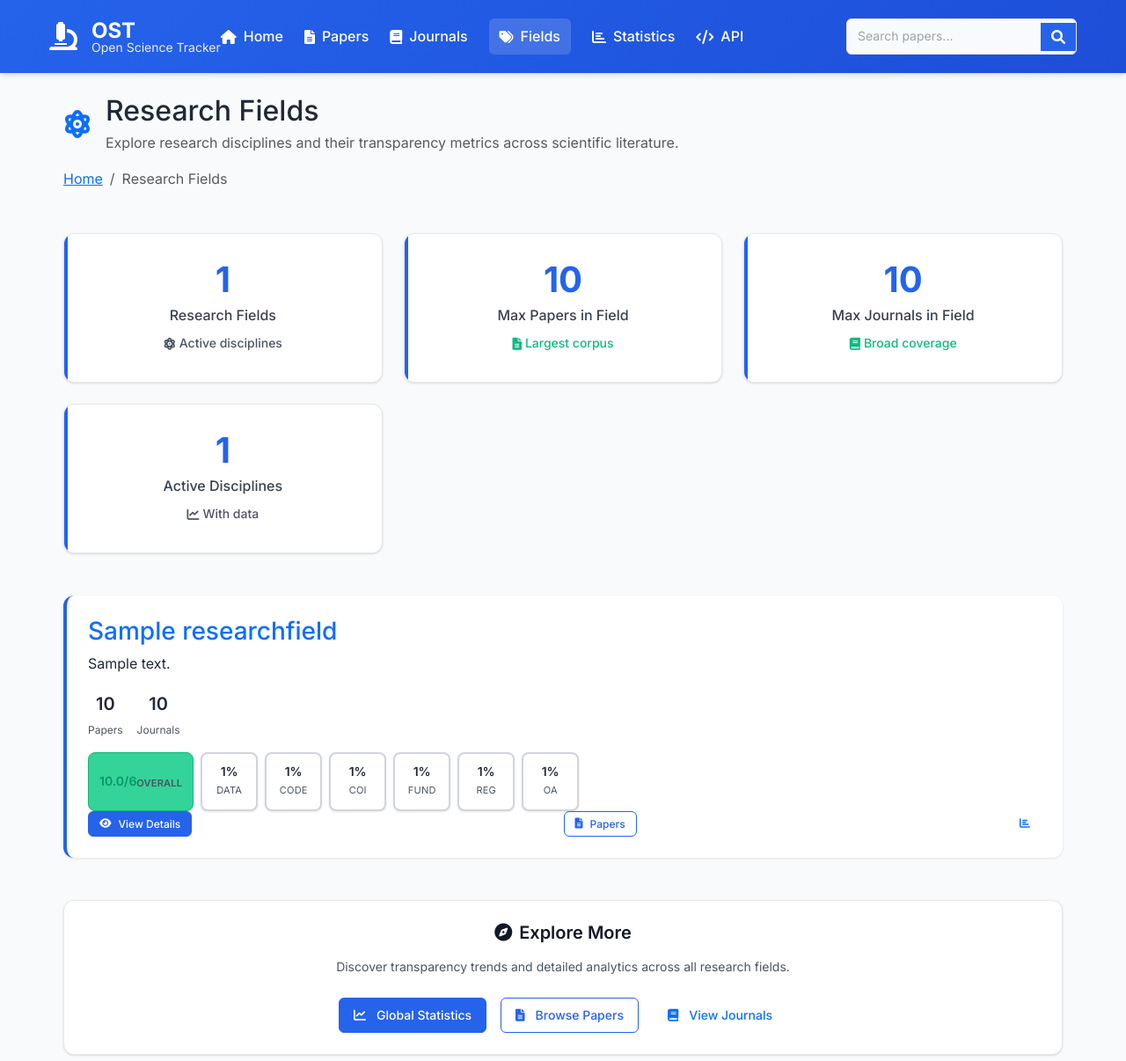
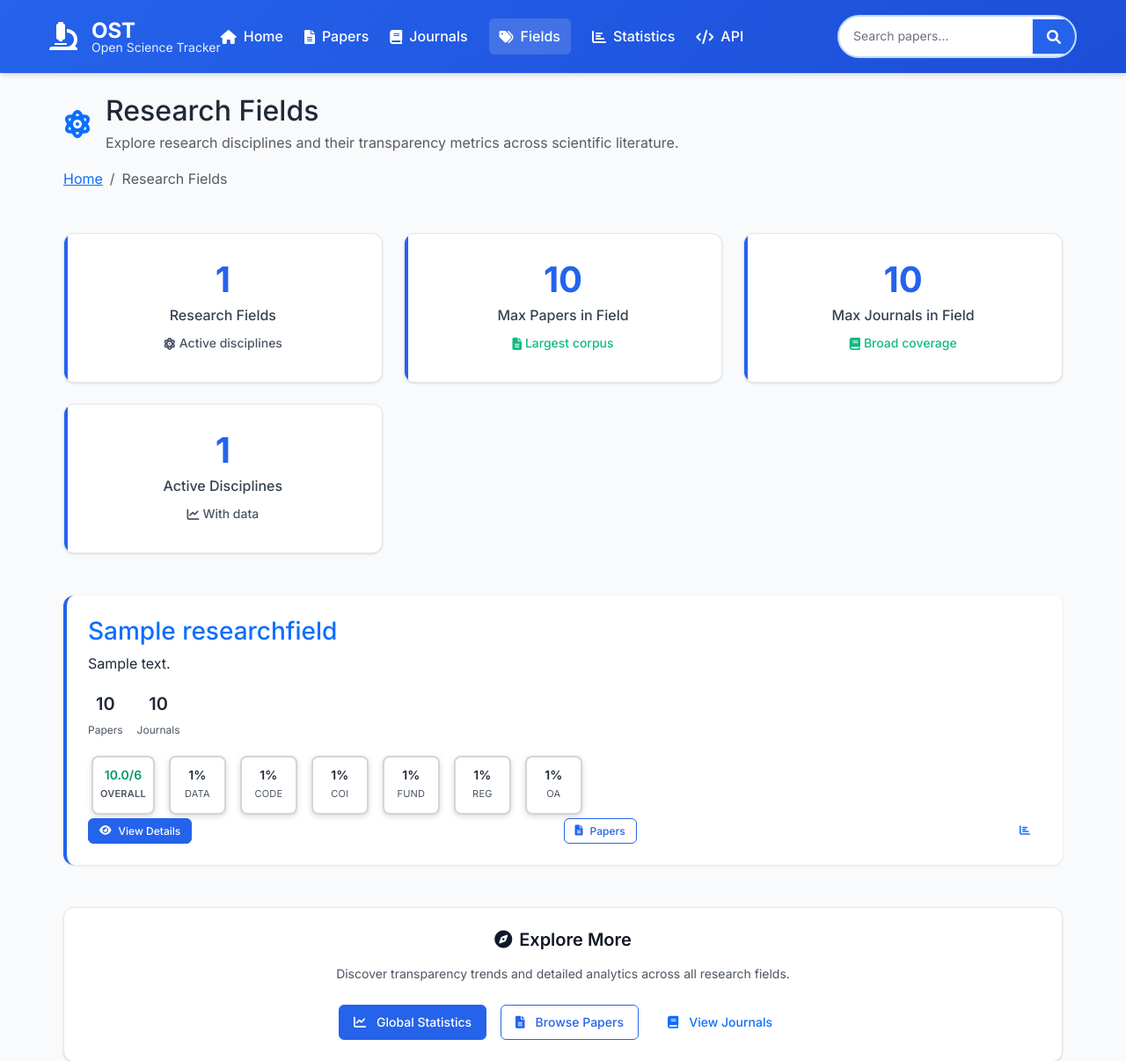
Before and after one commit to choxos/OpenScienceTracker, a Django app: page /fields/ in a window 1280 px wide. Shown: the top 1206 px of the page at 88% size. Run offline with Django 5.2, Linux system fonts and the light colour scheme; tables that the repository leaves empty hold one stand-in row (values such as "Sample post"); parts of the project's set-up code (start-up, migrations or seed data) failed here and were passed over.

Commit message:
🎨 Force visible metric boxes and enhance search bar styling
🔧 Fixed: Metric Boxes Now Definitely Visible
- Added !important declarations to force CSS precedence
- Strengthened borders with 2px solid gray (#d1d5db)
- Enhanced box shadows for better depth and visibility
- Added margins for proper spacing between boxes
- Forced white backgrounds and proper display properties

🔍 Enhanced Search Bar: Blue Theme
- Modern rounded design (25px border-radius)
- Blue gradient button with shadows and hover effects
- Blue-tinted borders and focus states
- Enhanced padding and typography
- Professional blue color scheme matching app theme

💪 CSS Specificity Solution:
- Used !important to override any conflicting styles
- Hardcoded color values to ensure consistency
- Forced display and layout properties
- Enhanced box shadows for prominence

✨ User Experience:
- Metric boxes now definitely visible with strong borders
- Search bar has premium blue styling with animations
- Consistent visual hierarchy across all field displays
- Professional, modern appearance

No more invisible boxes! 📦🔍

```diff
--- a/static/css/xera-unified-theme.css
+++ b/static/css/xera-unified-theme.css
@@ -909,47 +909,54 @@ body {
 .xera-search-group {
   display: flex;
   align-items: center;
-  background: var(--xera-gray-50);
-  border: 1px solid var(--xera-gray-200);
-  border-radius: var(--xera-border-radius-sm);
+  background: white;
+  border: 2px solid var(--xera-primary-200);
+  border-radius: 25px;
   transition: var(--xera-transition);
   overflow: hidden;
+  box-shadow: 0 2px 8px rgba(59, 130, 246, 0.1);
 }
 
 .xera-search-group:focus-within {
   border-color: var(--xera-primary);
-  box-shadow: 0 0 0 3px var(--xera-primary-50);
+  box-shadow: 0 0 0 3px var(--xera-primary-100), 0 4px 12px rgba(59, 130, 246, 0.2);
 }
 
 .xera-search-input {
   border: none;
   background: transparent;
-  padding: 0.5rem 0.75rem;
+  padding: 0.7rem 1rem;
   font-size: 0.875rem;
-  color: var(--xera-gray-700);
+  color: var(--xera-gray-800);
   outline: none;
   width: 220px;
   transition: var(--xera-transition);
+  font-weight: 500;
 }
 
 .xera-search-input::placeholder {
-  color: var(--xera-gray-400);
+  color: var(--xera-gray-500);
+  font-weight: 400;
 }
 
 .xera-search-btn {
   border: none;
-  background: var(--xera-primary);
+  background: linear-gradient(135deg, var(--xera-primary), var(--xera-primary-600));
   color: white;
-  padding: 0.5rem 0.75rem;
+  padding: 0.7rem 1rem;
   cursor: pointer;
   transition: var(--xera-transition);
   display: flex;
   align-items: center;
   justify-content: center;
+  font-weight: 600;
+  box-shadow: 0 2px 4px rgba(59, 130, 246, 0.3);
 }
 
 .xera-search-btn:hover {
-  background: var(--xera-primary-dark);
+  background: linear-gradient(135deg, var(--xera-primary-600), var(--xera-primary-700));
+  box-shadow: 0 4px 8px rgba(59, 130, 246, 0.4);
+  transform: translateY(-1px);
 }
 
 .xera-search-btn:focus {
@@ -1007,14 +1014,16 @@ body {
 }
 
 .ost-metric-box {
-  background: white;
-  border: 2px solid var(--xera-gray-300);
-  border-radius: 8px;
-  padding: 0.75rem 0.5rem;
-  min-width: 65px;
-  text-align: center;
-  transition: var(--xera-transition);
-  box-shadow: 0 1px 3px rgba(0, 0, 0, 0.1);
+  background: white !important;
+  border: 2px solid #d1d5db !important;
+  border-radius: 8px !important;
+  padding: 0.75rem 0.5rem !important;
+  min-width: 65px !important;
+  text-align: center !important;
+  transition: all 0.2s ease !important;
+  box-shadow: 0 2px 6px rgba(0, 0, 0, 0.15) !important;
+  display: inline-block !important;
+  margin: 0.25rem !important;
 }
 
 .ost-metric-box:hover {
@@ -1088,14 +1097,16 @@ body {
 }
 
 .field-metric-box {
-  background: white;
-  border: 2px solid var(--xera-gray-300);
-  border-radius: 8px;
-  padding: 0.75rem 0.5rem;
-  min-width: 65px;
-  text-align: center;
-  transition: var(--xera-transition);
-  box-shadow: 0 1px 3px rgba(0, 0, 0, 0.1);
+  background: white !important;
+  border: 2px solid #d1d5db !important;
+  border-radius: 8px !important;
+  padding: 0.75rem 0.5rem !important;
+  min-width: 65px !important;
+  text-align: center !important;
+  transition: all 0.2s ease !important;
+  box-shadow: 0 2px 6px rgba(0, 0, 0, 0.15) !important;
+  display: inline-block !important;
+  margin: 0.25rem !important;
 }
 
 .field-metric-box:hover {
```
